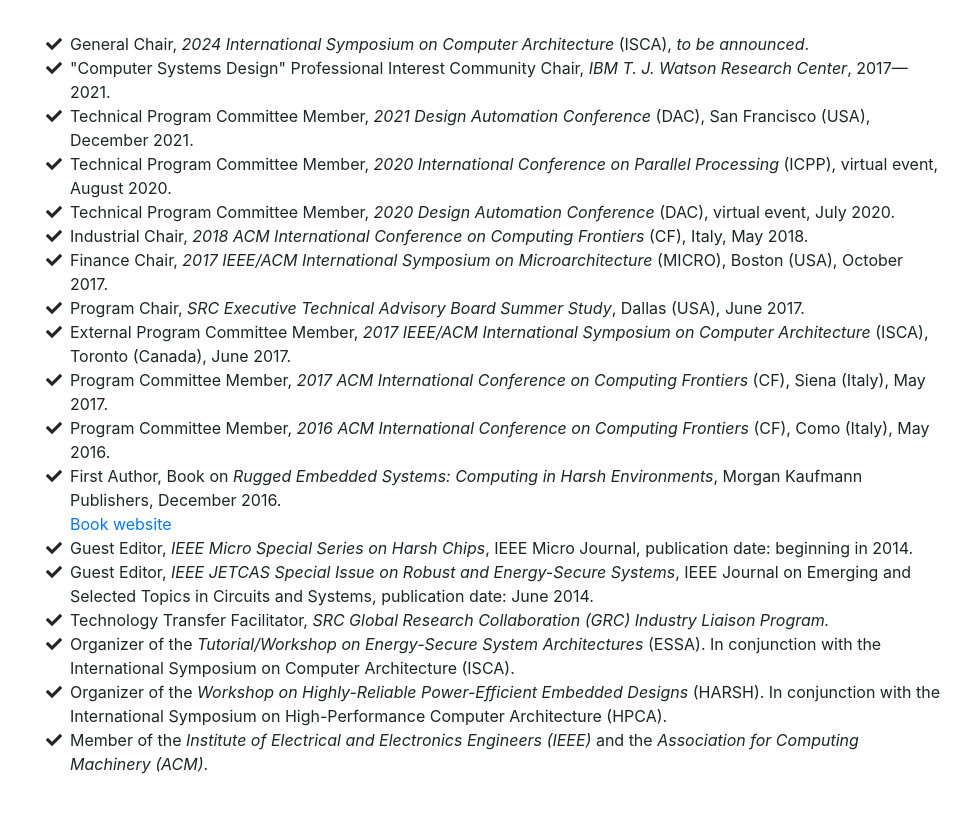
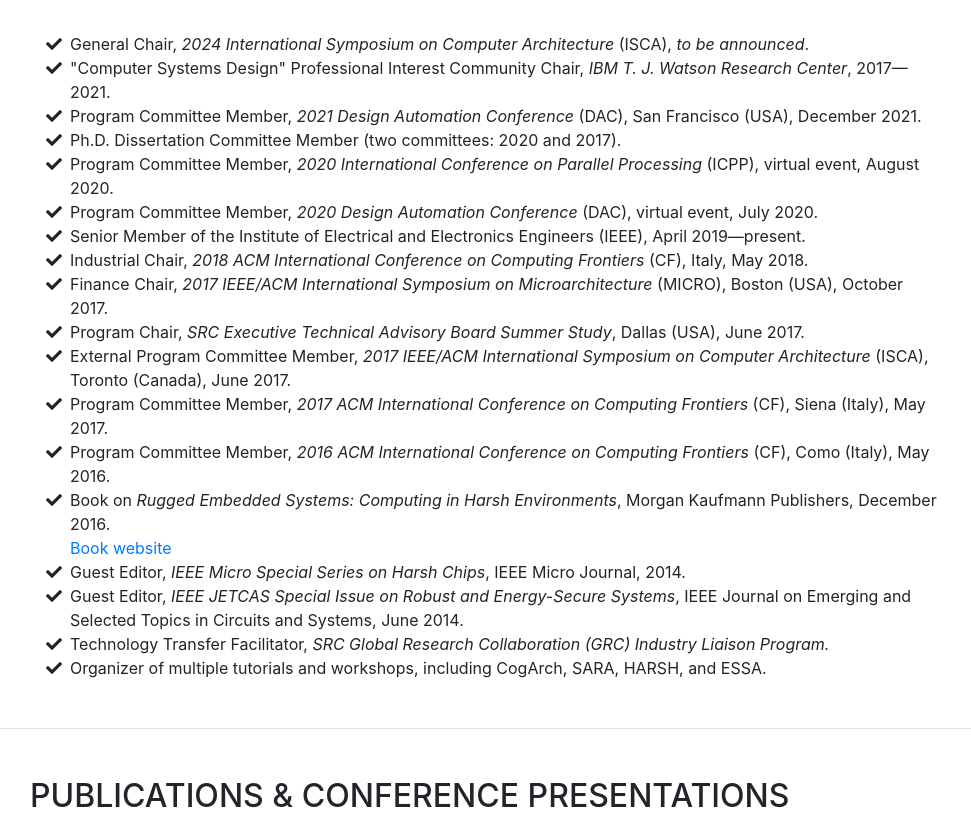
Before and after one commit to augustojv/my-website, a website with bundled scripts: page index.html in a window 1280 px wide. Shown: the part 3640-4458 px from the top of the page, without its empty margins (290-1261 px from the left). Built offline with nearby package versions, Linux system fonts and the light colour scheme; a web font is replaced by a local one.

Commit message:
Website updated

```diff
--- a/index.html
+++ b/index.html
@@ -246,15 +246,23 @@
             </li>
             <li>
               <i class="fa-li fa fa-check"></i>
-              Technical Program Committee Member, <em>2021 Design Automation Conference</em> (DAC), San Francisco (USA), December 2021.
+              Program Committee Member, <em>2021 Design Automation Conference</em> (DAC), San Francisco (USA), December 2021.
             </li>
             <li>
               <i class="fa-li fa fa-check"></i>
-              Technical Program Committee Member, <em>2020 International Conference on Parallel Processing</em> (ICPP), virtual event, August 2020.
+              Ph.D. Dissertation Committee Member (two committees: 2020 and 2017).
             </li>
             <li>
               <i class="fa-li fa fa-check"></i>
-              Technical Program Committee Member, <em>2020 Design Automation Conference</em> (DAC), virtual event, July 2020.
+              Program Committee Member, <em>2020 International Conference on Parallel Processing</em> (ICPP), virtual event, August 2020.
+            </li>
+            <li>
+              <i class="fa-li fa fa-check"></i>
+              Program Committee Member, <em>2020 Design Automation Conference</em> (DAC), virtual event, July 2020.
+            </li>
+            <li>
+              <i class="fa-li fa fa-check"></i>
+              Senior Member of the Institute of Electrical and Electronics Engineers (IEEE), April 2019&mdash;present.
             </li>
             <li>
               <i class="fa-li fa fa-check"></i>
@@ -284,17 +292,17 @@
             </li>
             <li>
               <i class="fa-li fa fa-check"></i>
-              First Author, Book on <em>Rugged Embedded Systems: Computing in Harsh Environments</em>, Morgan Kaufmann Publishers, December
+              Book on <em>Rugged Embedded Systems: Computing in Harsh Environments</em>, Morgan Kaufmann Publishers, December
               2016.<br><a href="https://www.elsevier.com/books/rugged-embedded-systems/vega/978-0-12-802459-1" target="_blank">Book website</a>
             </li>
             <li>
               <i class="fa-li fa fa-check"></i>
-              Guest Editor, <em>IEEE Micro Special Series on Harsh Chips</em>, IEEE Micro Journal, publication date: beginning in 2014.
+              Guest Editor, <em>IEEE Micro Special Series on Harsh Chips</em>, IEEE Micro Journal, 2014.
             </li>
             <li>
               <i class="fa-li fa fa-check"></i>
               Guest Editor, <em>IEEE JETCAS Special Issue on Robust and Energy-Secure Systems</em>, IEEE Journal on Emerging and Selected
-              Topics in Circuits and Systems, publication date: June 2014.
+              Topics in Circuits and Systems, June 2014.
             </li>
             <li>
               <i class="fa-li fa fa-check"></i>
@@ -302,18 +310,7 @@
             </li>
             <li>
               <i class="fa-li fa fa-check"></i>
-              Organizer of the <em>Tutorial/Workshop on Energy-Secure System Architectures</em> (ESSA). In conjunction with the International
-              Symposium on Computer Architecture (ISCA).
-            </li>
-            <li>
-              <i class="fa-li fa fa-check"></i>
-              Organizer of the <em>Workshop on Highly-Reliable Power-Efficient Embedded Designs</em> (HARSH). In conjunction with the
-              International Symposium on High-Performance Computer Architecture (HPCA).
-            </li>
-            <li>
-              <i class="fa-li fa fa-check"></i>
-              Member of the <em>Institute of Electrical and Electronics Engineers (IEEE)</em> and the <em>Association for Computing Machinery
-              (ACM)</em>.
+              Organizer of multiple tutorials and workshops, including CogArch, SARA, HARSH, and ESSA.
             </li>
           </ul>
         </div>
```
